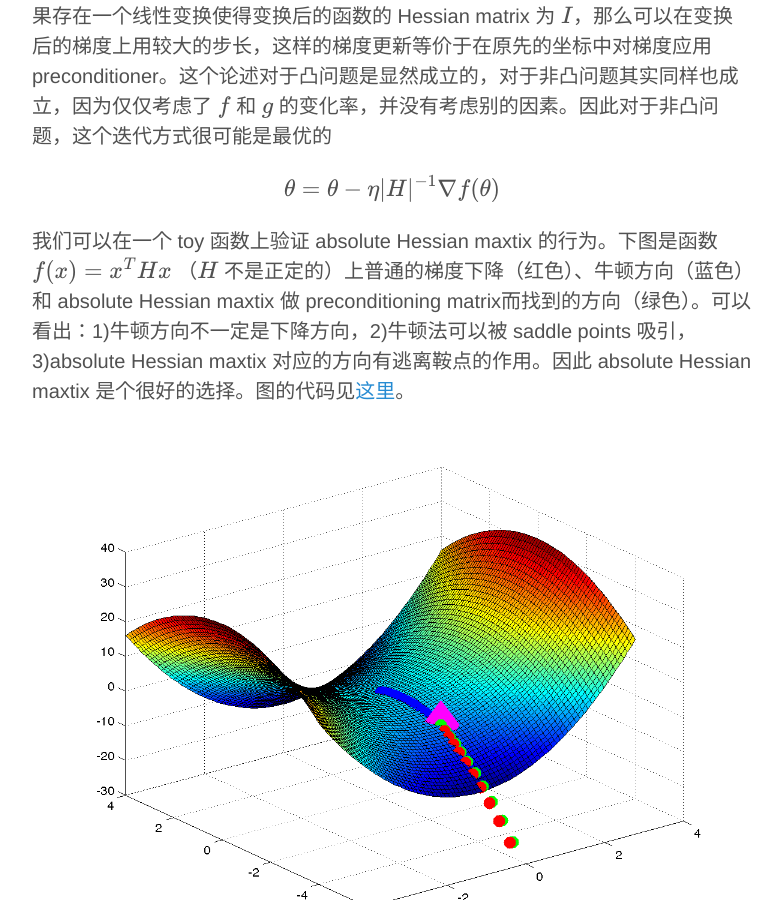
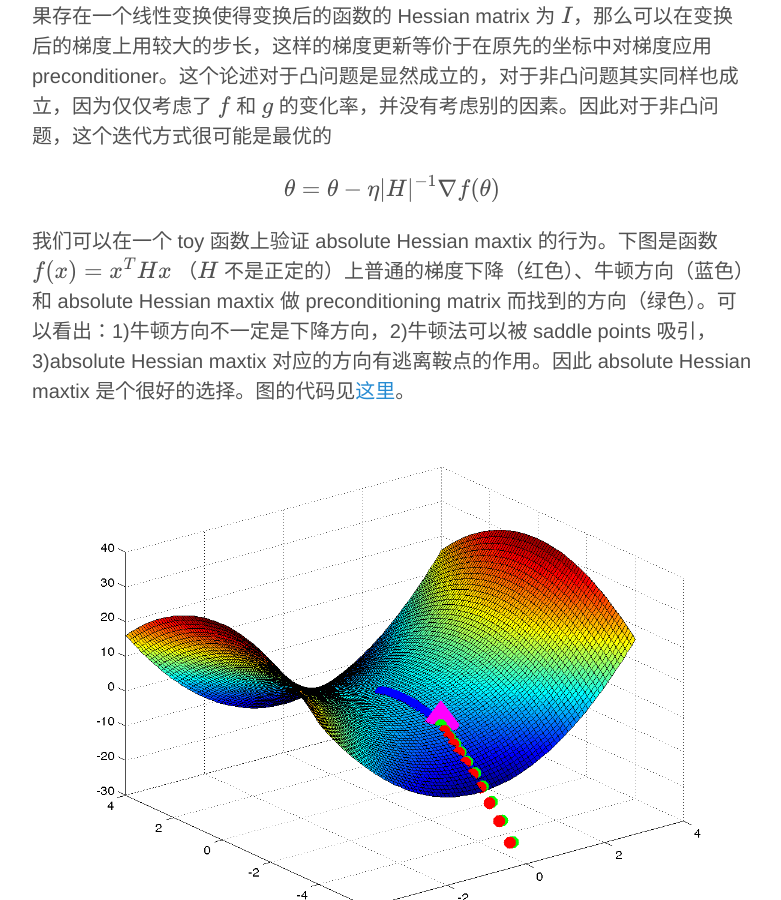
Before and after one commit to bjsc/cswhjiang.github.io, a Jekyll site: the page built from _posts/2015-09-10-escape-from-saddle-points.md, in a window 1280 px wide and 900 px high, scrolled down 809 px. Shown: the whole window, without its empty margins (248-1029 px from the left). Built offline with Jekyll 4.4.1, drawn with Linux system fonts in a browser that asks for light colours; formulas are drawn with MathJax 3; comment, search, counter and statistics services are not loaded; some of the changed text lies outside the part shown.

```diff
--- a/_posts/2015-09-10-escape-from-saddle-points.md
+++ b/_posts/2015-09-10-escape-from-saddle-points.md
@@ -16,7 +16,7 @@ $$
 \theta = \theta - \eta |H|^{-1} \nabla f(\theta)
 $$
 
-我们可以在一个 toy 函数上验证 absolute Hessian maxtix 的行为。下图是函数 $$f(x) = x^THx$$ （$$H$$ 不是正定的）上普通的梯度下降（红色）、牛顿方向（蓝色）和 absolute Hessian maxtix 做 preconditioning  matrix而找到的方向（绿色）。可以看出：1)牛顿方向不一定是下降方向，2)牛顿法可以被 saddle points 吸引，3)absolute Hessian maxtix 对应的方向有逃离鞍点的作用。因此 absolute Hessian maxtix 是个很好的选择。图的代码见[这里](https://gist.github.com/cswhjiang/2281e0476dbb9c3ee999)。
+我们可以在一个 toy 函数上验证 absolute Hessian maxtix 的行为。下图是函数 $$f(x) = x^THx$$ （$$H$$ 不是正定的）上普通的梯度下降（红色）、牛顿方向（蓝色）和 absolute Hessian maxtix 做 preconditioning  matrix 而找到的方向（绿色）。可以看出：1)牛顿方向不一定是下降方向，2)牛顿法可以被 saddle points 吸引，3)absolute Hessian maxtix 对应的方向有逃离鞍点的作用。因此 absolute Hessian maxtix 是个很好的选择。图的代码见[这里](https://gist.github.com/cswhjiang/2281e0476dbb9c3ee999)。
 
 ![各种方向的比较 1](/figures/2015-09-10-escape-from-saddle-points-a.png)
 ![各种方向的比较 2](/figures/2015-09-10-escape-from-saddle-points-b.png)
@@ -38,7 +38,7 @@ $$D = diag(|H|^{-1}) \approx \sqrt{diag(H^2)}$$
 
  $$D = diag(|H|^{-1}) \approx \sqrt{diag(H)^2} = |diag(H)|$$
 
-要好一点（这个又叫做 Jacobi preconditioner）。$$\sqrt{diag(H^2)}$$的对角线的元素其实就是 $$H$$ 的行向量的模，这就是[2]的title中 equilibrated 的来源，这个preconditoiner 的本质是对 Hessian matrix 做了个“归一化”。$$H$$ 的行向量的模仍然不好算，因此[2] 中用 $$D = \sqrt{E[(Hv)^2]} $$ 来近似，其中 $$v$$ 是一个高斯分布的随机向量。在 Theano 中可以用 R-operator 来求 $$Hv$$。用这个理论可以部分的解释 Hinton 的 RMSprop。
+要好一点（这个又叫做 Jacobi preconditioner）。$$\sqrt{diag(H^2)}$$的对角线的元素其实就是 $$H$$ 的行向量的模，这就是 [2] 的 title 中 equilibrated 的来源，这个preconditoiner 的本质是对 Hessian matrix 做了个“归一化”。$$H$$ 的行向量的模仍然不好算，因此[2] 中用 $$D = \sqrt{E[(Hv)^2]} $$ 来近似，其中 $$v$$ 是一个高斯分布的随机向量。在 Theano 中可以用 R-operator 来求 $$Hv$$。用这个理论可以部分的解释 Hinton 的 RMSprop。
 
 
 
```
